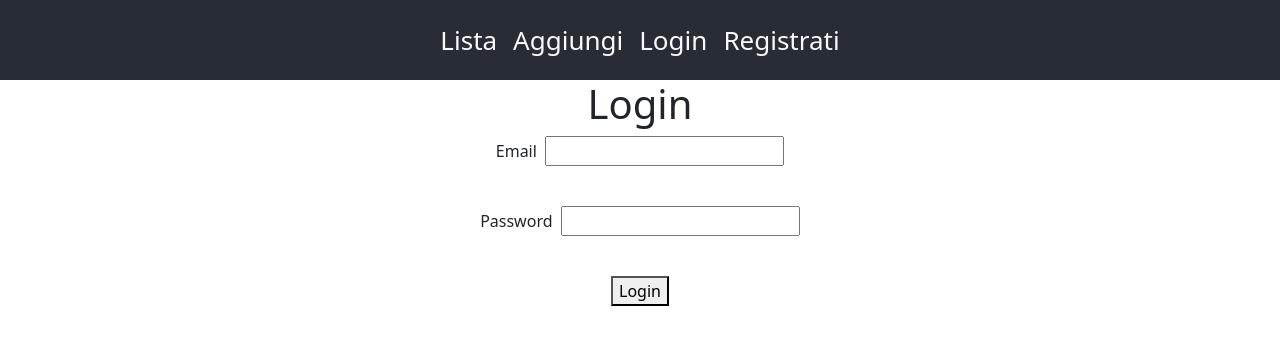
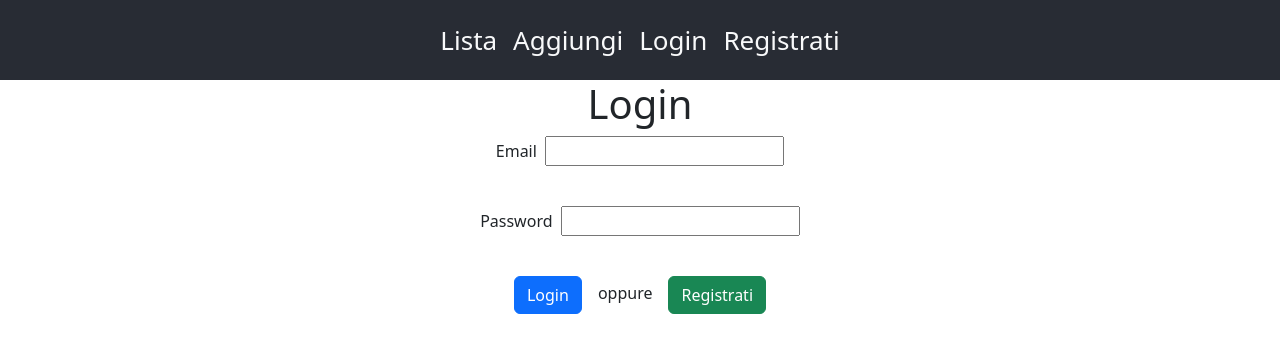
Before and after one commit to dadegi/FS0623-repo, a React (Create React App) app in the folder Sett3/Giorno3/jsonserver/: page /login in a window 1280 px wide. Shown: the top 352 px of the page. Built offline with nearby package versions, Linux system fonts and the light colour scheme.

Commit message:
Codice esercizio UNIT 3 settimana 3 giorno 4

```diff
--- a/Sett3/Giorno3/jsonserver/src/components/Login.jsx
+++ b/Sett3/Giorno3/jsonserver/src/components/Login.jsx
@@ -1,5 +1,5 @@
 import { useState, useEffect } from 'react';
-import { useNavigate } from 'react-router-dom';
+import { useNavigate, Link } from 'react-router-dom';
 import axios from 'axios';
 import miaVariabile from '../variables/variables';
 
@@ -74,7 +74,9 @@ const Login = () => {
 							/>
 						</label>
 						<p>&nbsp;</p>
-						<button type="submit">Login</button>
+						<button type="submit" className="btn btn-primary me-3">Login</button>
+						<span>oppure</span>
+						<Link to="/registrati" className="btn btn-success ms-3">Registrati</Link>
 					</form>
 				</div>
 			)}
```
